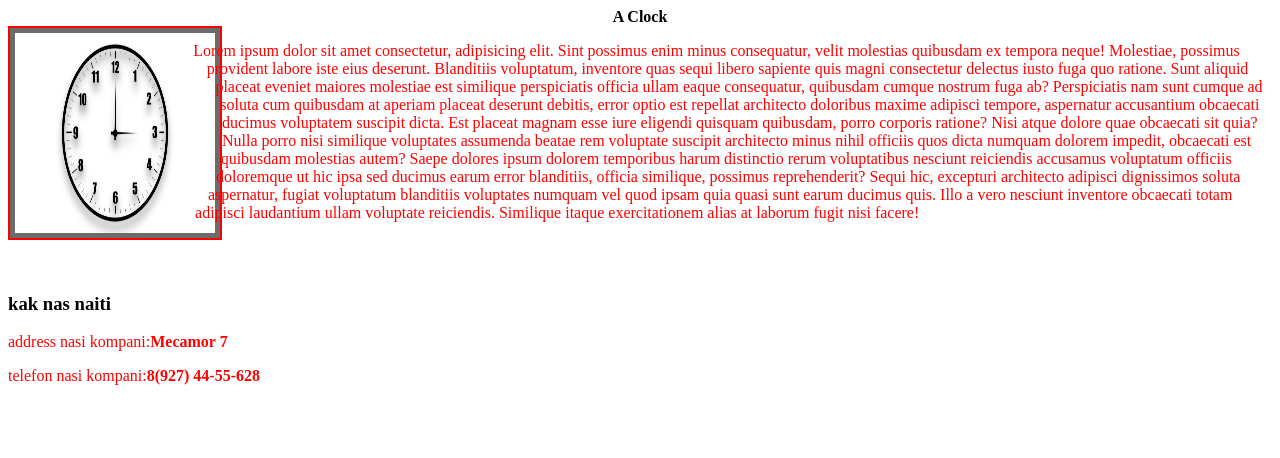
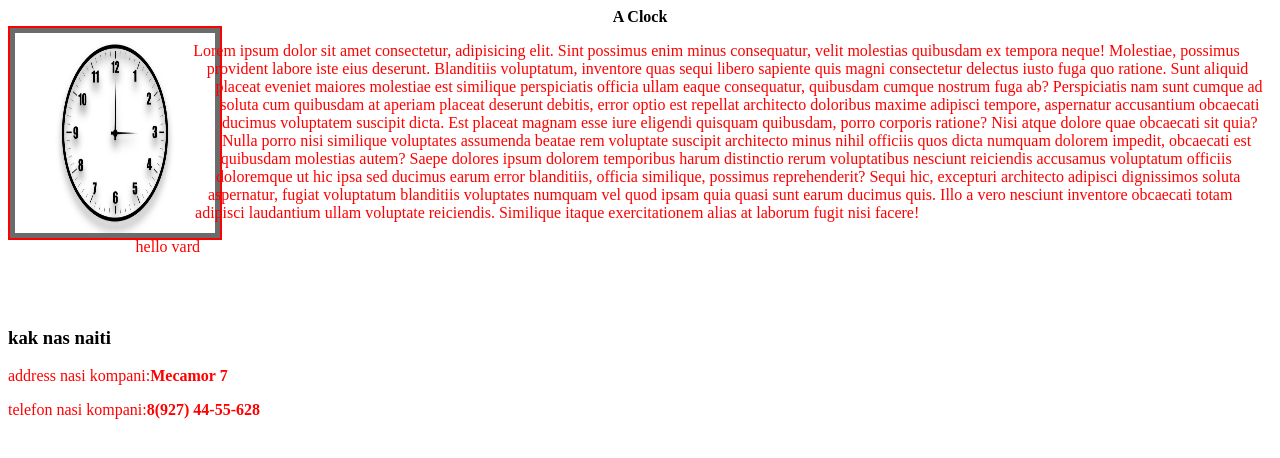
Before and after one commit to testtestsaghoyan/123clock, a plain HTML site: page index.html in a window 1280 px wide. Drawn offline with Linux system fonts and the light colour scheme.

Commit message:
add html hello

```diff
--- a/index.html
+++ b/index.html
@@ -39,6 +39,7 @@
         laudantium ullam voluptate reiciendis. Similique itaque exercitationem
         alias at laborum fugit nisi facere!
       </p>
+      <p>hello vard</p>
     </div><br><br>
 
     <!-- konstruktor yandex karta -->
```
